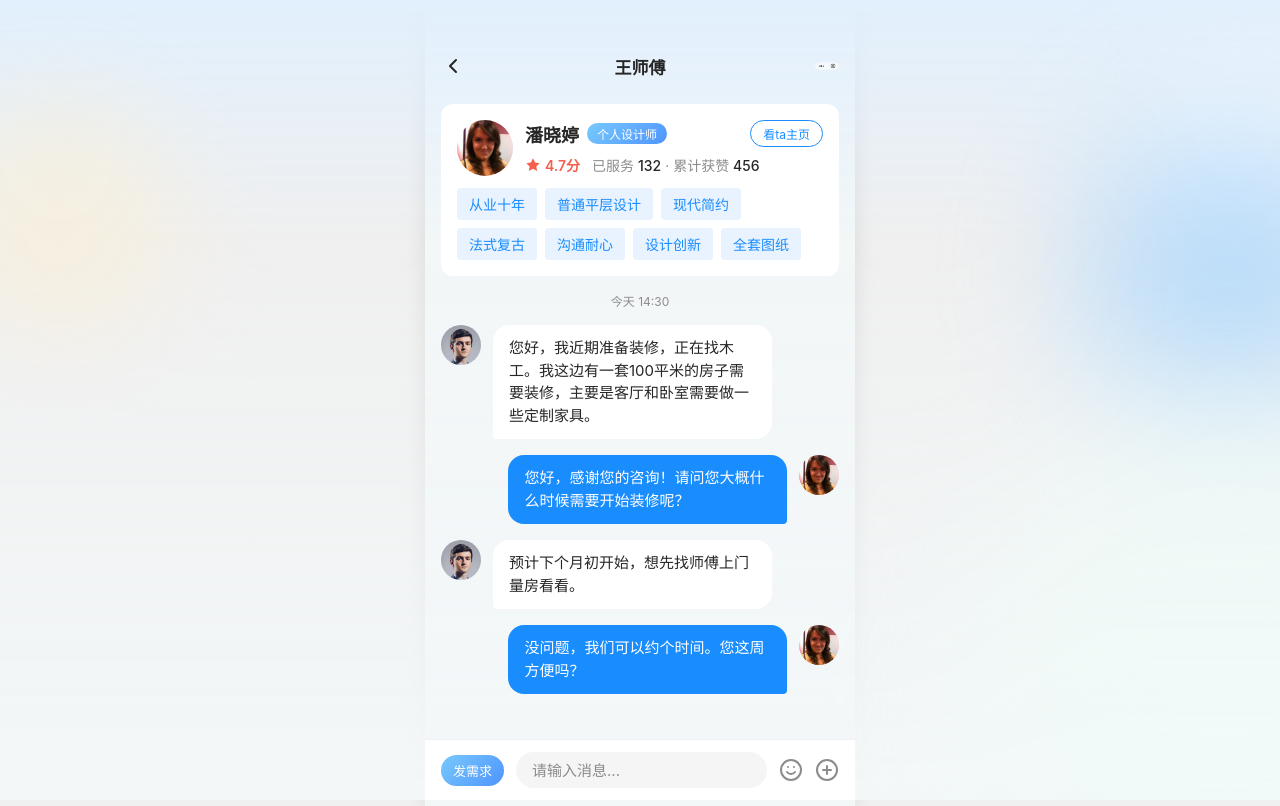
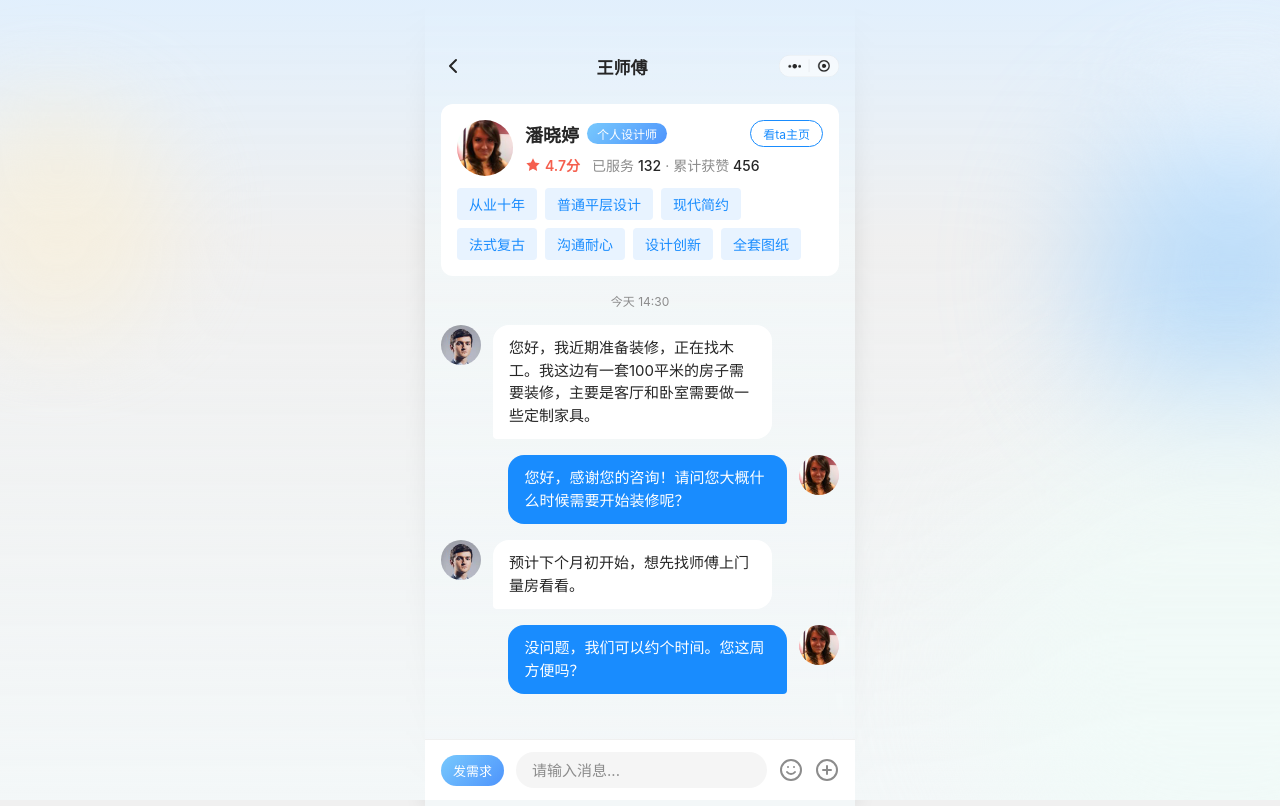
Before and after one commit to crowI9/fabu, a Vue app: page /chat in a window 1280 px wide. Built offline with nearby package versions, Linux system fonts and the light colour scheme.

Commit message:
调整capsule-btn图片大小与其他页面一致

```diff
--- a/src/views/Chat.vue
+++ b/src/views/Chat.vue
@@ -309,14 +309,15 @@ const sendMoment = () => {
 }
 
 .nav-right {
-  width: 24px;
   display: flex;
   align-items: center;
   justify-content: flex-end;
 }
 
-.more-icon {
-  flex-shrink: 0;
+.capsule-btn {
+  width: 60px;
+  height: 24px;
+  object-fit: contain;
   cursor: pointer;
 }
 
```
